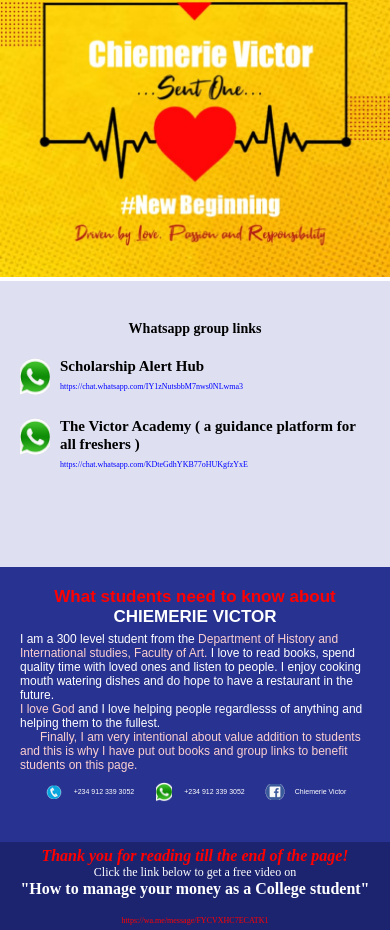
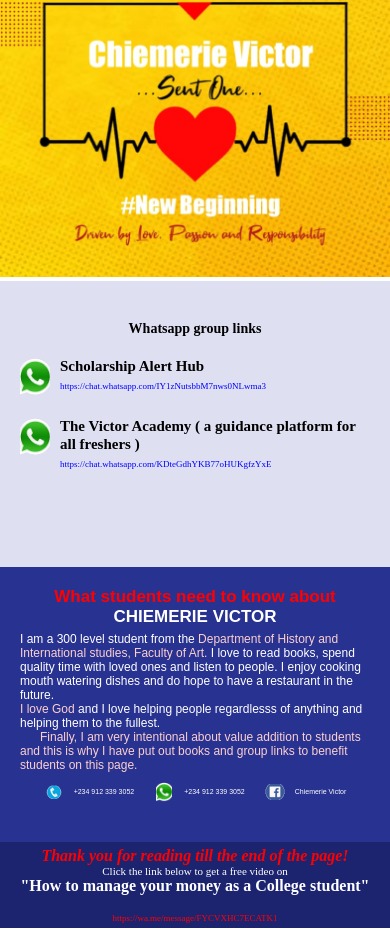
Before and after one commit to ObioraOdimmegwa/ChimerieVictor, a plain HTML site: page index.html in a window 390 px wide. Shown: the part 1649-2579 px from the top of the page. Drawn offline with Linux system fonts and the light colour scheme.

Commit message:
Update styles.css

```diff
--- a/styles.css
+++ b/styles.css
@@ -422,7 +422,7 @@ body{
      }
 
      .linksDiv .textDiv a{
-         font-size: 8px;
+         font-size: 9px;
      }
 
      .linksDiv .textDiv strong{
@@ -543,11 +543,11 @@ body{
     }
 
     .aaView{
-        font-size: 8px;
+        font-size: 9px;
     }
 
     .aaViewP{
-        font-size: 12px;
+        font-size: 11px;
     }
 
 }
```
